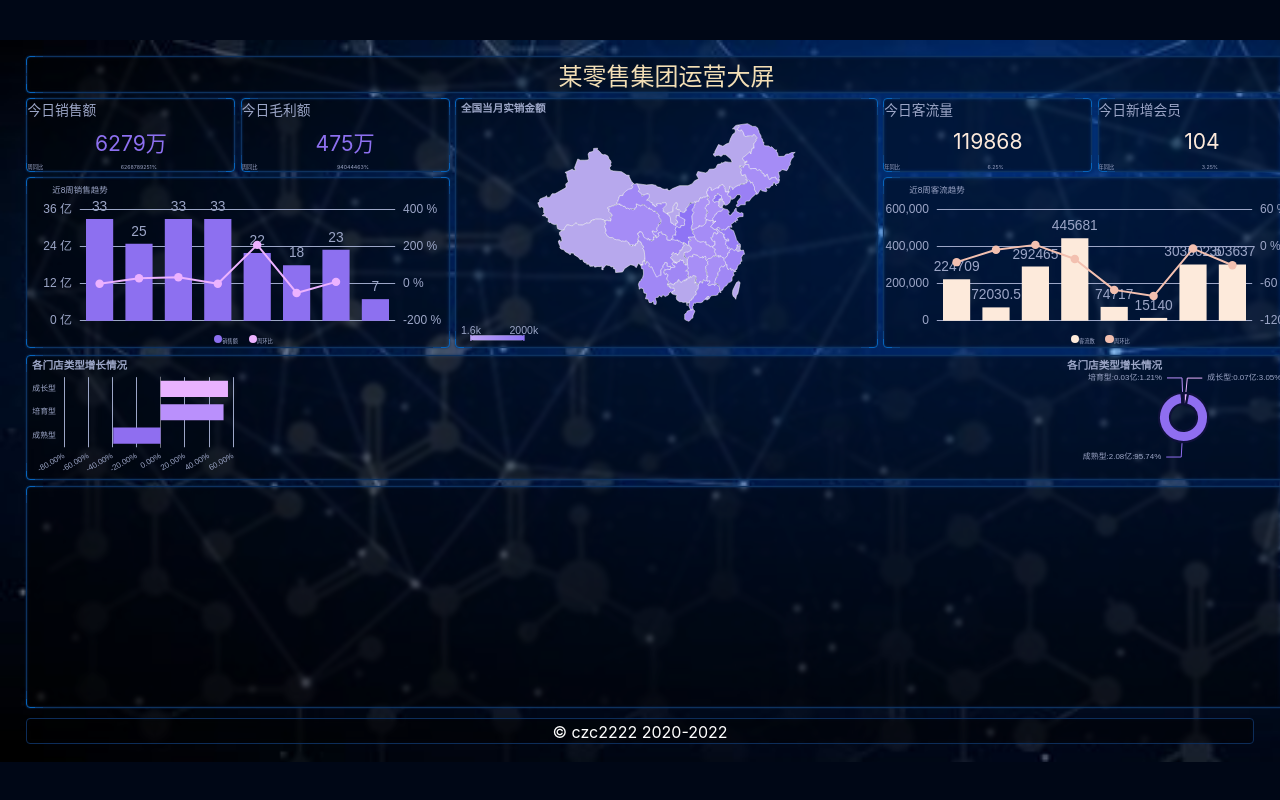
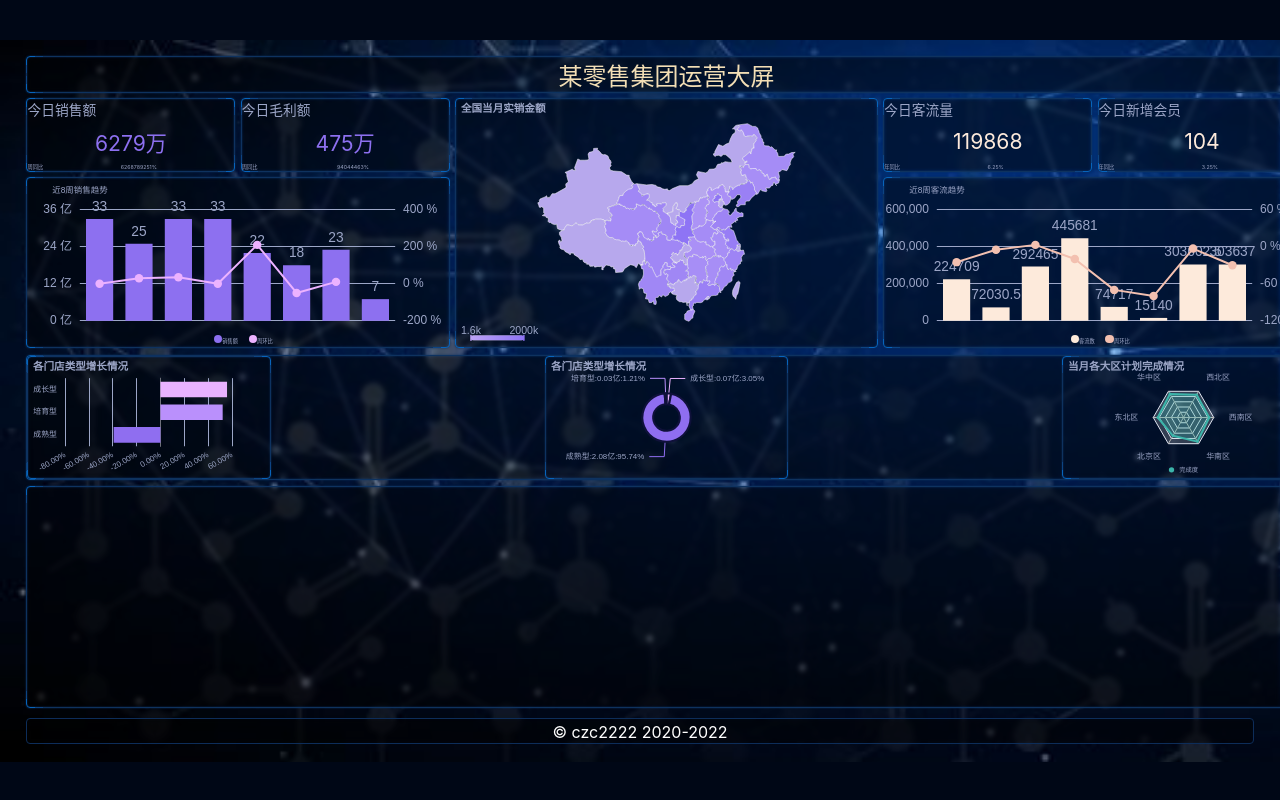
Before and after one commit to czc2222/big-screen-2, a React (Vite) app: page / in a window 1280 px wide. Shown: the top 800 px of the page. Built offline with nearby package versions, Linux system fonts and the light colour scheme; a small style sheet from the web is missing.

Commit message:
完成chart6

```diff
--- a/src/components/Chart-4.tsx
+++ b/src/components/Chart-4.tsx
@@ -117,7 +117,7 @@ export const Chart4 =()=>{
   },[])
   return(
     <div className="increase">
-      <div ref={divRef} className="echart"></div>
+      <div ref={divRef} className="echart bordered"></div>
     </div>
   )
 }
--- a/src/components/Chart-5.tsx
+++ b/src/components/Chart-5.tsx
@@ -50,7 +50,7 @@ export const Chart5 =()=>{
   return(
     <div className="saleRatio">
 
-      <div ref={divRef} className="echart"></div>
+      <div ref={divRef} className="echart bordered"></div>
     </div>
   )
 }
--- /dev/null
+++ b/src/components/Chart-6.tsx
@@ -0,0 +1,89 @@
+import React, {useEffect, useRef} from 'react';
+import * as echarts from 'echarts';
+import {createEchartsOptions} from '../shared/create-echarts-options';
+import {px} from '../shared/px';
+
+export const Chart6 =()=>{
+  const divRef = useRef(null)
+  useEffect(()=>{
+    const myCharts = echarts.init(divRef.current)
+    myCharts.setOption(createEchartsOptions({
+      title: {
+        text: '当月各大区计划完成情况',
+        textStyle: {
+          fontSize: px(20),
+          color: '#9ca6c7'
+        }
+      },
+
+        legend: {
+          data: ['完成度'],
+          icon:'circle',
+          bottom:'0',
+          itemWidth: px(10),  // 设置宽度
+          itemHeight: px(10), // 设置高度
+          textStyle: {
+            fontSize: px(12),
+            color: '#9ca6c7',
+          }
+
+        },
+      xAxis: {show: false},
+      yAxis: {show: false},
+      label:{
+        show:false,
+        position:'outside',
+        formatter(options) {
+
+          return options.value +'%'
+        },
+        fontSize: px(15),
+        color: '#9ca6c7',
+
+
+      },
+      radar: {
+        startAngle:60,
+        radius:'50%',
+        indicator: [
+          { name: '西北区', max: 100 },
+          { name: '华中区', max: 100 },
+          { name: '东北区', max: 100 },
+          { name: '北京区', max: 100 },
+          { name: '华南区', max: 100 },
+          { name: '西南区', max: 100 },
+        ],
+        name: {
+          textStyle: {
+            fontSize:px(15) ,
+            color:'#9ca6c7',
+
+          }
+        }
+      },
+      series: [
+        {
+          type: 'radar',
+          symbolSize:px(5),
+          itemStyle:{color:'#3cb5aa'},
+          areaStyle:{
+            color:'#3cb5aa',
+            opacity:0.3
+          },
+          data: [
+
+            {
+              value: [87, 90, 85, 70, 92, 85],
+              name: '完成度'
+            }
+          ]
+        }
+      ]
+    }))
+  },[])
+  return (
+    <div className="area">
+        <div ref={divRef} className="chart bordered"></div>
+    </div>
+  )
+}
--- a/src/pages/home.scss
+++ b/src/pages/home.scss
@@ -182,15 +182,22 @@
     justify-content: space-between;
 
   }
-  .increase,.saleRatio{
+  .increase,.saleRatio,.area{
     width: px(460);
     height: 100%;
+
+  }
+  .area {
+    display: flex;
+    flex-direction: column;
+    justify-content: space-between;
 
   }
   .echart{
     width: 100%;
     height: 100%;
   }
+
   .chart {
     flex:1;
     width: 100%;
--- a/src/pages/home.tsx
+++ b/src/pages/home.tsx
@@ -6,6 +6,7 @@ import {Chart2} from '../components/Chart-2';
 import {Chart3} from '../components/Chart-3';
 import {Chart4} from '../components/Chart-4';
 import {Chart5} from '../components/Chart-5';
+import {Chart6} from '../components/Chart-6';
 
 export const Home = () => {
   const year = new Date().getFullYear();
@@ -24,6 +25,7 @@ export const Home = () => {
           <section className=" bordered section2">
             <Chart4/>
             <Chart5/>
+            <Chart6/>
           </section>
           <section className="bordered section3"></section>
         </main>
```
